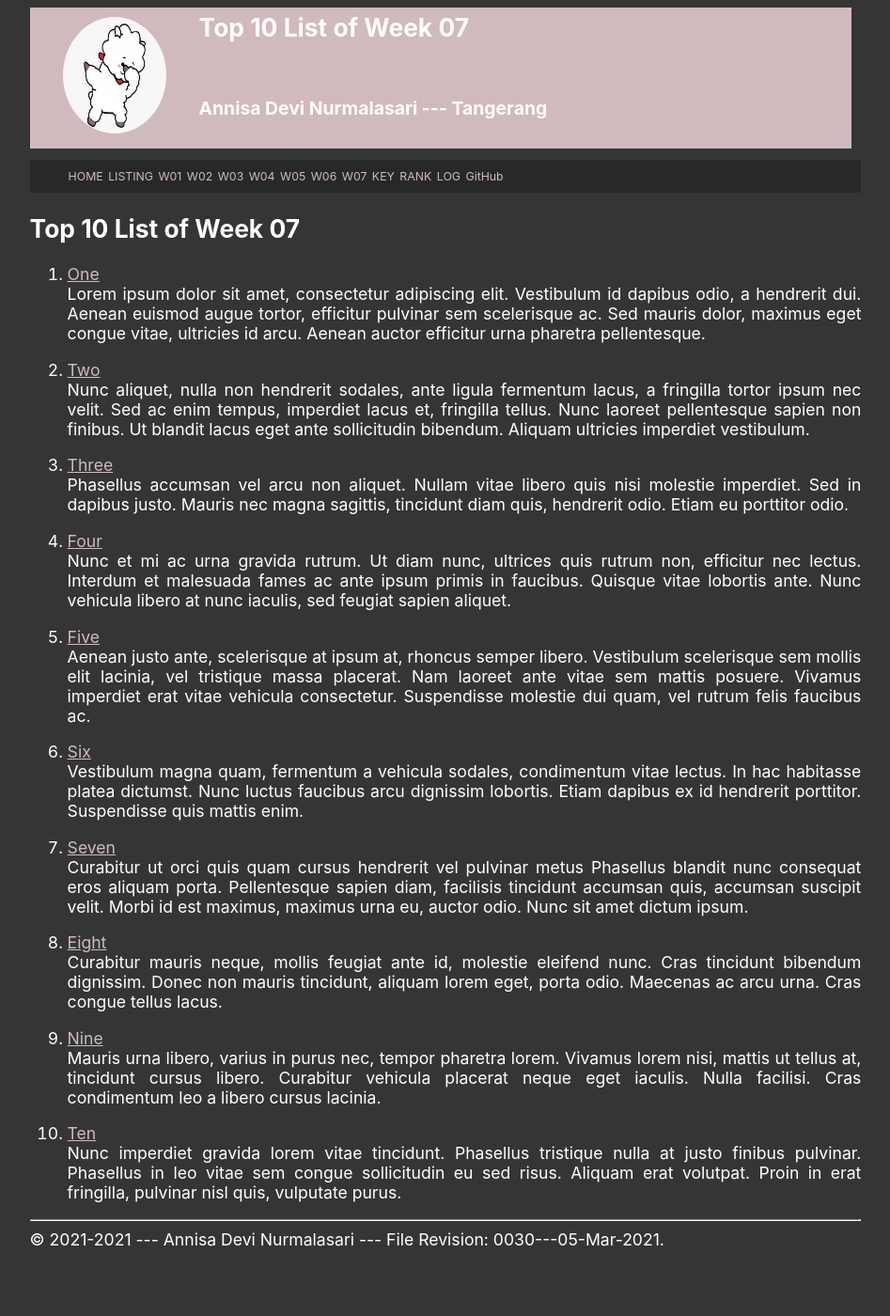
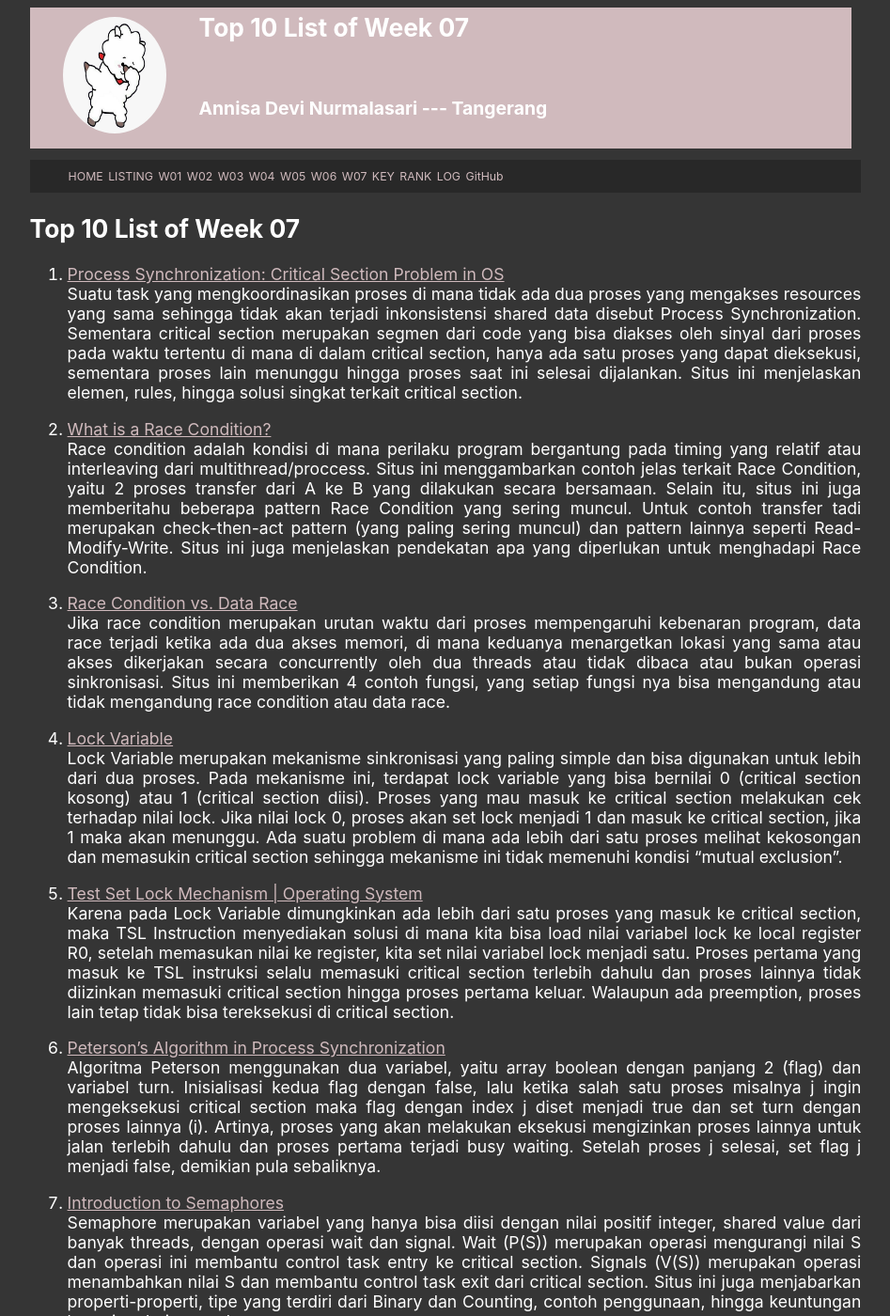
Before and after one commit to annisadevin/os211, a Jekyll site: the page built from w07.md, in a window 1280 px wide and 1400 px high. Shown: the whole window at 94% size, without its empty margins (166-1113 px from the left). Built offline with Jekyll 4.4.1, drawn with Linux system fonts in a browser that asks for light colours; our own code applies the rules of GitHub Pages for plain Markdown files; some of the changed text lies outside the part shown.

Commit message:
Update w07.md

```diff
--- a/w07.md
+++ b/w07.md
@@ -5,72 +5,32 @@ permalink: /W07/
 
 # Top 10 List of Week 07
 
-1. [One](https://en.wikipedia.org/wiki/1)<br>
-Lorem ipsum dolor sit amet, consectetur adipiscing elit.
-Vestibulum id dapibus odio, a hendrerit dui.
-Aenean euismod augue tortor, efficitur pulvinar sem scelerisque ac.
-Sed mauris dolor, maximus eget congue vitae, ultricies id arcu.
-Aenean auctor efficitur urna pharetra pellentesque.
+1. [Process Synchronization: Critical Section Problem in OS](https://www.guru99.com/process-synchronization.html)<br>
+Suatu task yang mengkoordinasikan proses di mana tidak ada dua proses yang mengakses resources yang sama sehingga tidak akan terjadi inkonsistensi shared data disebut Process Synchronization. Sementara critical section merupakan segmen dari code yang bisa diakses oleh sinyal dari proses pada waktu tertentu di mana di dalam critical section, hanya ada satu proses yang dapat dieksekusi, sementara proses lain menunggu hingga proses saat ini selesai dijalankan. Situs ini menjelaskan elemen, rules, hingga solusi singkat terkait critical section.
 
-2. [Two](https://en.wikipedia.org/wiki/2)<br>
-Nunc aliquet, nulla non hendrerit sodales, ante ligula fermentum lacus, a fringilla tortor ipsum nec velit.
-Sed ac enim tempus, imperdiet lacus et, fringilla tellus.
-Nunc laoreet pellentesque sapien non finibus.
-Ut blandit lacus eget ante sollicitudin bibendum.
-Aliquam ultricies imperdiet vestibulum.
+2. [What is a Race Condition?](https://www.baeldung.com/cs/race-conditions)<br>
+Race condition adalah kondisi di mana perilaku program bergantung pada timing yang relatif atau interleaving dari multithread/proccess. Situs ini menggambarkan contoh jelas terkait Race Condition, yaitu 2 proses transfer dari A ke B yang dilakukan secara bersamaan. Selain itu, situs ini juga memberitahu beberapa pattern Race Condition yang sering muncul. Untuk contoh transfer tadi merupakan check-then-act pattern (yang paling sering muncul) dan pattern lainnya seperti Read-Modify-Write. Situs ini juga menjelaskan pendekatan apa yang diperlukan untuk menghadapi Race Condition.
 
-3. [Three](https://en.wikipedia.org/wiki/3)<br>
-Phasellus accumsan vel arcu non aliquet.
-Nullam vitae libero quis nisi molestie imperdiet.
-Sed in dapibus justo.
-Mauris nec magna sagittis, tincidunt diam quis, hendrerit odio.
-Etiam eu porttitor odio.
+3. [Race Condition vs. Data Race](https://blog.regehr.org/archives/490)<br>
+Jika race condition merupakan urutan waktu dari proses mempengaruhi kebenaran program, data race terjadi ketika ada dua akses memori, di mana keduanya menargetkan lokasi yang sama atau akses dikerjakan secara concurrently oleh dua threads atau tidak dibaca atau bukan operasi sinkronisasi. Situs ini memberikan 4 contoh fungsi, yang setiap fungsi nya bisa mengandung atau tidak mengandung race condition atau data race.
 
-4. [Four](https://en.wikipedia.org/wiki/4)<br>
-Nunc et mi ac urna gravida rutrum.
-Ut diam nunc, ultrices quis rutrum non, efficitur nec lectus.
-Interdum et malesuada fames ac ante ipsum primis in faucibus.
-Quisque vitae lobortis ante.
-Nunc vehicula libero at nunc iaculis, sed feugiat sapien aliquet.
+4. [Lock Variable](https://www.javatpoint.com/os-lock-variable-mechanism)<br>
+Lock Variable merupakan mekanisme sinkronisasi yang paling simple dan bisa digunakan untuk lebih dari dua proses. Pada mekanisme ini, terdapat lock variable yang bisa bernilai 0 (critical section kosong) atau 1 (critical section diisi). Proses yang mau masuk ke critical section melakukan cek terhadap nilai lock. Jika nilai lock 0, proses akan set lock menjadi 1 dan masuk ke critical section, jika 1 maka akan menunggu. Ada suatu problem di mana ada lebih dari satu proses melihat kekosongan dan memasukin critical section sehingga mekanisme ini tidak memenuhi kondisi "mutual exclusion".
 
-5. [Five](https://en.wikipedia.org/wiki/5)<br>
-Aenean justo ante, scelerisque at ipsum at, rhoncus semper libero.
-Vestibulum scelerisque sem mollis elit lacinia, vel tristique massa placerat.
-Nam laoreet ante vitae sem mattis posuere.
-Vivamus imperdiet erat vitae vehicula consectetur.
-Suspendisse molestie dui quam, vel rutrum felis faucibus ac.
+5. [Test Set Lock Mechanism | Operating System](https://www.tutorialandexample.com/test-set-lock-mechanism/)<br>
+Karena pada Lock Variable dimungkinkan ada lebih dari satu proses yang masuk ke critical section, maka TSL Instruction menyediakan solusi di mana kita bisa load nilai variabel lock ke local register R0, setelah memasukan nilai ke register, kita set nilai variabel lock menjadi satu. Proses pertama yang masuk ke TSL instruksi selalu memasuki critical section terlebih dahulu dan proses lainnya tidak diizinkan memasuki critical section hingga proses pertama keluar. Walaupun ada preemption, proses lain tetap tidak bisa tereksekusi di critical section.
 
-6. [Six](https://en.wikipedia.org/wiki/6)<br>
-Vestibulum magna quam, fermentum a vehicula sodales, condimentum vitae lectus.
-In hac habitasse platea dictumst.
-Nunc luctus faucibus arcu dignissim lobortis.
-Etiam dapibus ex id hendrerit porttitor.
-Suspendisse quis mattis enim.
+6. [Peterson’s Algorithm in Process Synchronization](https://www.geeksforgeeks.org/petersons-algorithm-in-process-synchronization/)<br>
+Algoritma Peterson menggunakan dua variabel, yaitu array boolean dengan panjang 2 (flag) dan variabel turn. Inisialisasi kedua flag dengan false, lalu ketika salah satu proses misalnya j ingin mengeksekusi critical section maka flag dengan index j diset menjadi true dan set turn dengan proses lainnya (i). Artinya, proses yang akan melakukan eksekusi mengizinkan proses lainnya untuk jalan terlebih dahulu dan proses pertama terjadi busy waiting. Setelah proses j selesai, set flag j menjadi false, demikian pula sebaliknya.
 
-7. [Seven](https://en.wikipedia.org/wiki/7)<br>
-Curabitur ut orci quis quam cursus hendrerit vel pulvinar metus
-Phasellus blandit nunc consequat eros aliquam porta.
-Pellentesque sapien diam, facilisis tincidunt accumsan quis, accumsan suscipit velit.
-Morbi id est maximus, maximus urna eu, auctor odio.
-Nunc sit amet dictum ipsum.
+7. [Introduction to Semaphores](https://www.studytonight.com/operating-system/introduction-to-semaphores)<br>
+Semaphore merupakan variabel yang hanya bisa diisi dengan nilai positif integer, shared value dari banyak threads, dengan operasi wait dan signal. Wait (P(S)) merupakan operasi mengurangi nilai S dan operasi ini membantu control task entry ke critical section. Signals (V(S)) merupakan operasi menambahkan nilai S dan membantu control task exit dari critical section. Situs ini juga menjabarkan properti-properti, tipe yang terdiri dari Binary dan Counting, contoh penggunaan, hingga keuntungan kerugian dari semaphore.
 
-8. [Eight](https://en.wikipedia.org/wiki/8)<br>
-Curabitur mauris neque, mollis feugiat ante id, molestie eleifend nunc.
-Cras tincidunt bibendum dignissim.
-Donec non mauris tincidunt, aliquam lorem eget, porta odio.
-Maecenas ac arcu urna.
-Cras congue tellus lacus.
+8. [What is Deadlock and what are its four necessary conditions?](https://afteracademy.com/blog/what-is-deadlock-and-what-are-its-four-necessary-conditions)<br>
+Deadlock merupakan situasi di mana ada dua proses atau lebih yang saling menunggu satu sama lain. Sebagai contoh, proses 1 sedang mengakses resource 1 dan menunggu resource 2. Pada waktu yang sama, proses 2 sedang mengakses resource 2 dan menunggu resource 1. Hal ini akan menimbulkan infinite waiting karena tidak ada satu proses pun yang meninggalkan resource nya. Situs ini juga menjelaskan bahwa ada 4 kondisi yang menimbulkan kondisi Deadlock ini, di antaranya mutex, hold and wait, No preemption, dan circular wait.
 
-9. [Nine](https://en.wikipedia.org/wiki/9)<br>
-Mauris urna libero, varius in purus nec, tempor pharetra lorem.
-Vivamus lorem nisi, mattis ut tellus at, tincidunt cursus libero.
-Curabitur vehicula placerat neque eget iaculis.
-Nulla facilisi.
-Cras condimentum leo a libero cursus lacinia.
+9. [Methods for Handling Deadlocks](https://www.tutorialspoint.com/methods-for-handling-deadlocks)<br>
+Situs ini menjabarkan beberapa method untuk menghandle deadlocks. Beberapa method tersebut di antaranya deadlock detection, deadlock prevention yang terdiri dari wait-die dan wound-wait scheme, deadlock avoidance yang menggunakan wait for graph, dan ostrich algorithm yang mengasumsikan bahwa deadlock tidak akan pernah muncul dan system akan direboot jika hal tersebut muncul.
 
-10. [Ten](https://en.wikipedia.org/wiki/10)<br>
-Nunc imperdiet gravida lorem vitae tincidunt.
-Phasellus tristique nulla at justo finibus pulvinar.
-Phasellus in leo vitae sem congue sollicitudin eu sed risus.
-Aliquam erat volutpat.
-Proin in erat fringilla, pulvinar nisl quis, vulputate purus.
+10. [Deadlock, Starvation, and Livelock](https://www.geeksforgeeks.org/deadlock-starvation-and-livelock/)<br>
+Karena saya sering bertemu dengan kata starvation ketika membaca artikel mengenai deadlock maka saya mencari perbedaan antara deadlock, starvation, sekaligus livelock. Ketika deadlock merupakan kondisi di mana kedua proses saling menunggu satu sama lain atau berada di waiting state, livelock muncul ketika ada dua atau lebih proses yang secara terus-menerus mengulangi interaksi yang sama sebagai respons dari perubahan proses lain tanpa melakukan pekerjaan yang berguna. Sementara starvation erat kaitannya dengan kedua hal tersebut. Pada starvation, terjadi request ke resource secara terus menerus sehingga perlu ditentukan siapa yang bisa mengakses resource dan kapan. Hal ini juga dapat menimbulkan beberapa proses tidak akan pernah dilayani.
```
